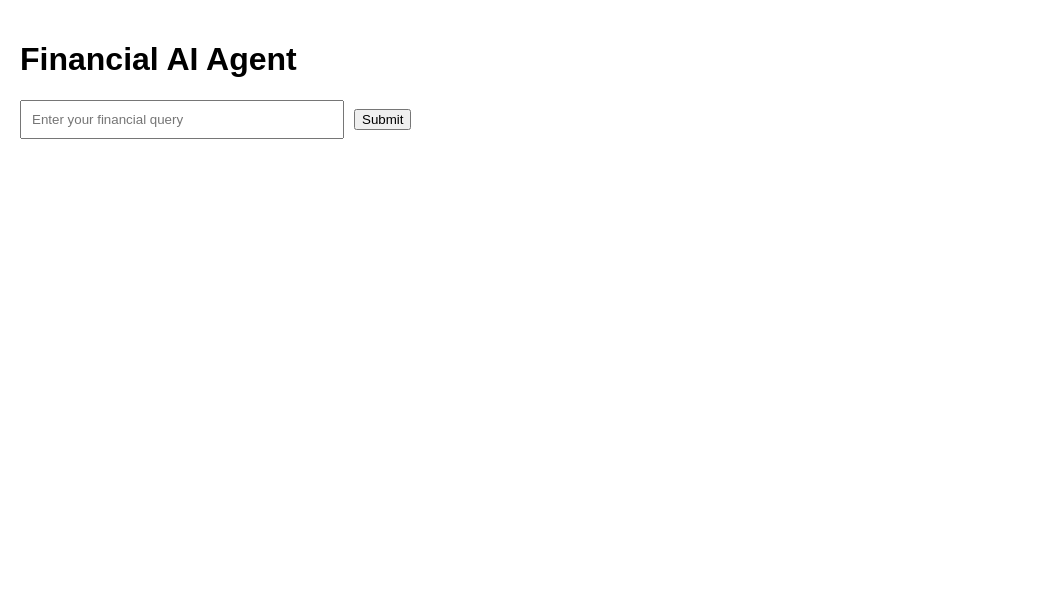
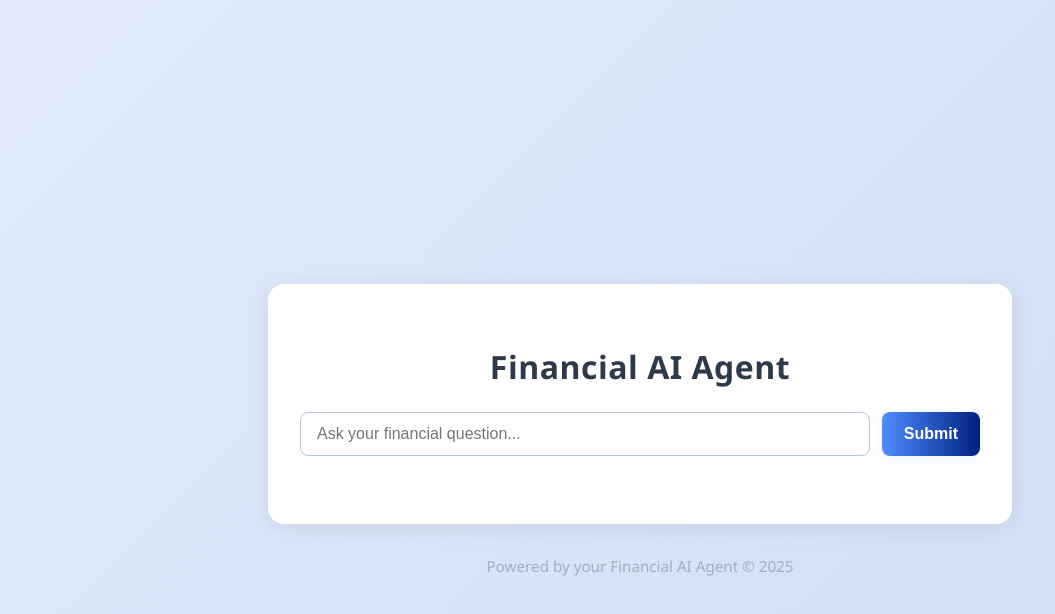
Before and after one commit to Kshitij-KS/Finance-AI-Agent, a React (Create React App) app in the folder Frontend/: page / in a window 1280 px wide. Shown: the top 614 px of the page, without its empty margins (0-1055 px from the left). Built offline with nearby package versions, Linux system fonts and the light colour scheme.

Commit message:
improved UI

```diff
--- a/Frontend/src/App.css
+++ b/Frontend/src/App.css
@@ -1,8 +1,106 @@
-.container {
-    width: 300px; /* Adjust the width as needed */
-    margin-right: 10px; /* Reduce the right margin */
-    box-sizing: border-box; /* Include padding and border in the width */
-    padding: 15px; /* Optional: Add padding inside the container */
-    border: 1px solid #ccc; /* Optional: Add a border */
-    background-color:rgb(177, 177, 177); /* Optional: Add a background color */
-  }
+/* App.css */
+
+.app-root {
+  min-height: 100vh;
+  background: linear-gradient(135deg, #e0eafc 0%, #cfdef3 100%);
+  display: flex;
+  flex-direction: column;
+  align-items: center;
+  justify-content: center;
+  font-family: 'Segoe UI', Arial, sans-serif;
+  padding: 30px;
+}
+
+.app-card {
+  background: #fff;
+  border-radius: 16px;
+  box-shadow: 0 4px 24px 0 rgba(0,0,0,0.08);
+  padding: 40px 32px;
+  max-width: 680px;
+  width: 100%;
+}
+
+.app-title {
+  margin-bottom: 24px;
+  color: #2d3a4b;
+  font-weight: 700;
+  letter-spacing: 0.5px;
+  font-size: 2rem;
+  text-align: center;
+}
+
+.app-form {
+  display: flex;
+  flex-direction: row;
+  gap: 12px;
+  margin-bottom: 28px;
+}
+
+.app-input {
+  flex: 1;
+  padding: 12px 16px;
+  border-radius: 8px;
+  border: 1px solid #b6c4d7;
+  font-size: 1rem;
+  outline: none;
+  transition: border 0.2s;
+}
+
+.app-input:disabled {
+  background: #f0f4f8;
+}
+
+.app-button {
+  background: linear-gradient(90deg, #4f8cff 0%, #002080 100%);
+  color: #fff;
+  border: none;
+  border-radius: 8px;
+  padding: 0 22px;
+  font-weight: 600;
+  font-size: 1rem;
+  cursor: pointer;
+  box-shadow: 0 2px 8px 0 rgba(79,140,255,0.10);
+  transition: background 0.2s;
+}
+
+.app-button:hover:not(:disabled) {
+  background: linear-gradient(90deg, #021d49 0%, #0066ff 100%);
+  transform: scale(1.04);
+  box-shadow: 0 4px 16px 0 rgba(79,140,255,0.15);
+}
+
+.app-response-container {
+  background: #f7fafc;
+  border-radius: 10px;
+  padding: 20px;
+  margin-top: 10px;
+  box-shadow: 0 1px 4px 0 rgba(44, 62, 80, 0.04);
+}
+
+.app-response-container:hover {
+  box-shadow: 0 4px 24px 0 rgba(44, 62, 80, 0.10);
+  background: #eef6fb;
+}
+
+
+.app-response-title {
+  margin-top: 0;
+  font-size: 1.1rem;
+  color: #2d3a4b;
+  font-weight: 600;
+  margin-bottom: 12px;
+}
+
+.app-response-content {
+  color: #334e68;
+  font-size: 1rem;
+  line-height: 1.6;
+  word-break: break-word;
+}
+
+.app-footer {
+  margin-top: 32px;
+  color: #a0aec0;
+  font-size: 0.95rem;
+  text-align: center;
+}
--- a/Frontend/src/App.js
+++ b/Frontend/src/App.js
@@ -1,5 +1,6 @@
 import React, { useState } from 'react';
 import axios from 'axios';
+import './App.css';
 
 function App() {
   const [query, setQuery] = useState('');
@@ -25,28 +26,39 @@ function App() {
   };
 
   return (
-    <div style={{ padding: '20px', fontFamily: 'Arial, sans-serif' }}>
-      <h1>Financial AI Agent</h1>
-      <form onSubmit={handleSubmit} style={{ marginBottom: '20px' }}>
+    <div className="app-root">
+      <div className="app-card">
+        <h1 className="app-title">Financial AI Agent</h1>
+        <form className="app-form" onSubmit={handleSubmit}>
           <input
+            className="app-input"
             type="text"
             value={query}
             onChange={(e) => setQuery(e.target.value)}
-          placeholder="Enter your financial query"
-          style={{ width: '300px', padding: '10px', marginRight: '10px' }}
+            placeholder="Ask your financial question..."
+            disabled={loading}
           />
-        <button type="submit" disabled={loading}>
+          <button
+            className="app-button"
+            type="submit"
+            disabled={loading}
+          >
             {loading ? 'Processing...' : 'Submit'}
           </button>
         </form>
-
         {response && (
-        <div className="container">
-          <h2>Response:</h2>
-          {/* Render the HTML content using dangerouslySetInnerHTML */}
-          <div dangerouslySetInnerHTML={{ __html: response }} />
+          <div className="app-response-container">
+            <h2 className="app-response-title">Response:</h2>
+            <div
+              className="app-response-content"
+              dangerouslySetInnerHTML={{ __html: response }}
+            />
           </div>
         )}
+      </div>
+      <div className="app-footer">
+        <span>Powered by your Financial AI Agent &copy; {new Date().getFullYear()}</span>
+      </div>
     </div>
   );
 }
```
Also changed, not shown: 16 other files (tests, documents, lock files or other folders). Lines whose indentation alone changed are shown as unchanged.
